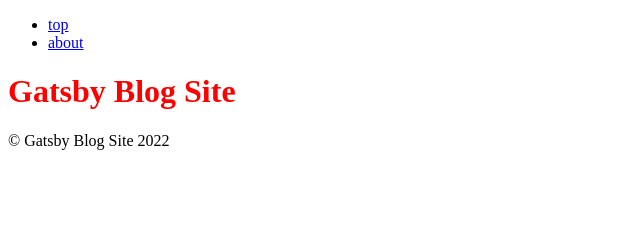
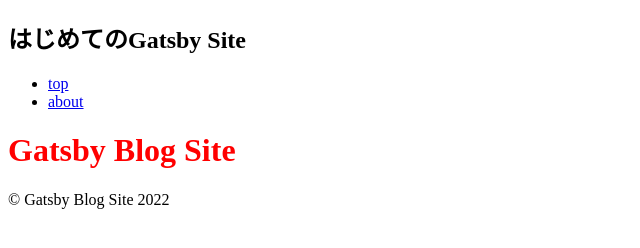
Before and after one commit to nsk0826/gatsby-site, a Gatsby site: page / in a window 1280 px wide. Shown: the whole page, without its empty margins (0-640 px from the left). Built offline with nearby package versions, Linux system fonts and the light colour scheme; Gatsby itself is replaced by a stand-in of ours.

Commit message:
add graphql in header

```diff
--- a/src/components/header.js
+++ b/src/components/header.js
@@ -1,9 +1,23 @@
 import React from 'react';
-import { Link } from 'gatsby';
+import { useStaticQuery, Link } from 'gatsby';
+import { graphql } from 'gatsby';
 
 const Header = () => {
+  const data = useStaticQuery(
+    graphql`
+      query {
+        site {
+          siteMetadata {
+            title
+          }
+        }
+      }
+    `
+  )
+
   return (
     <header>
+      <h2>{data.site.siteMetadata.title}</h2>
       <nav>
         <ul>
           <li><Link to="/">top</Link></li>
```
